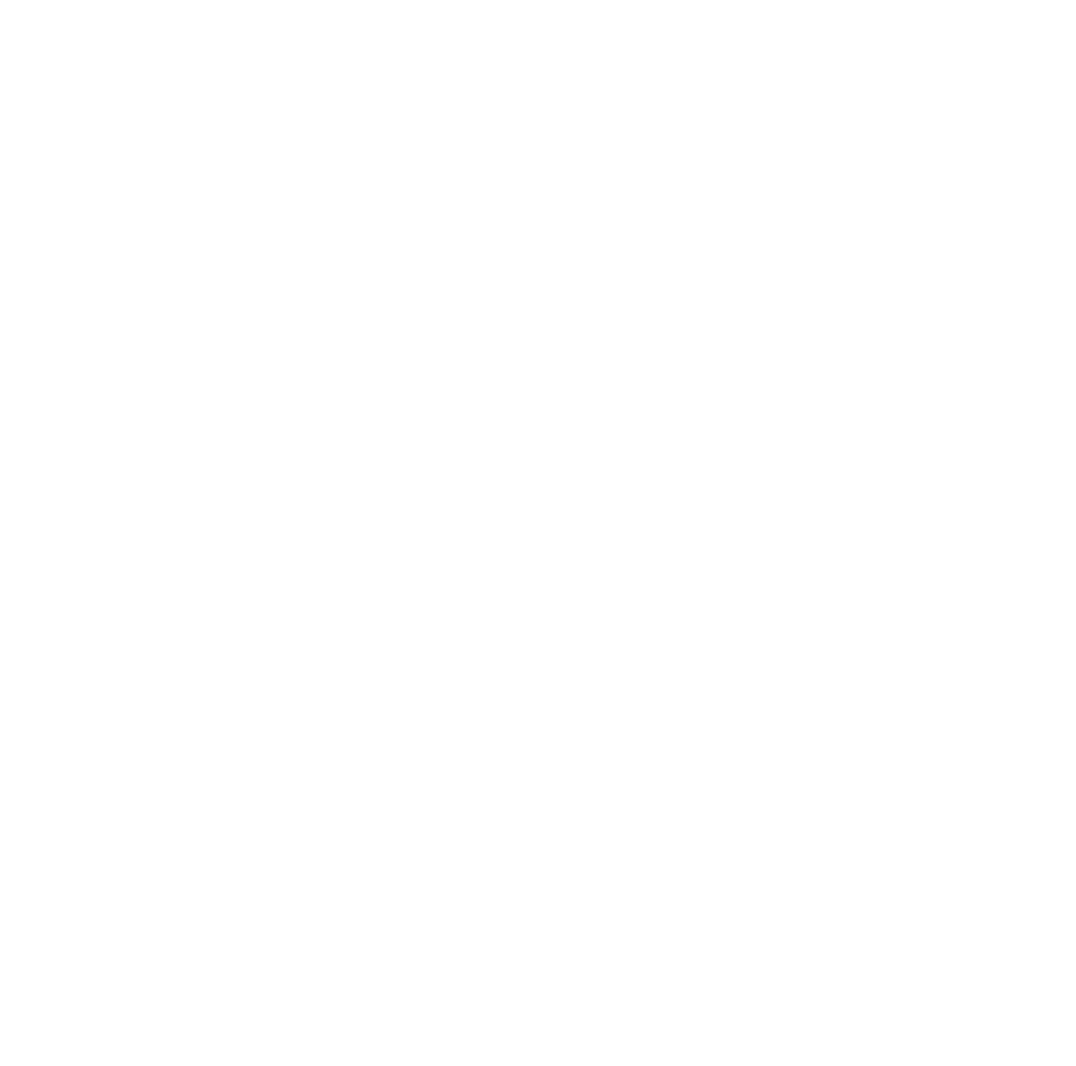
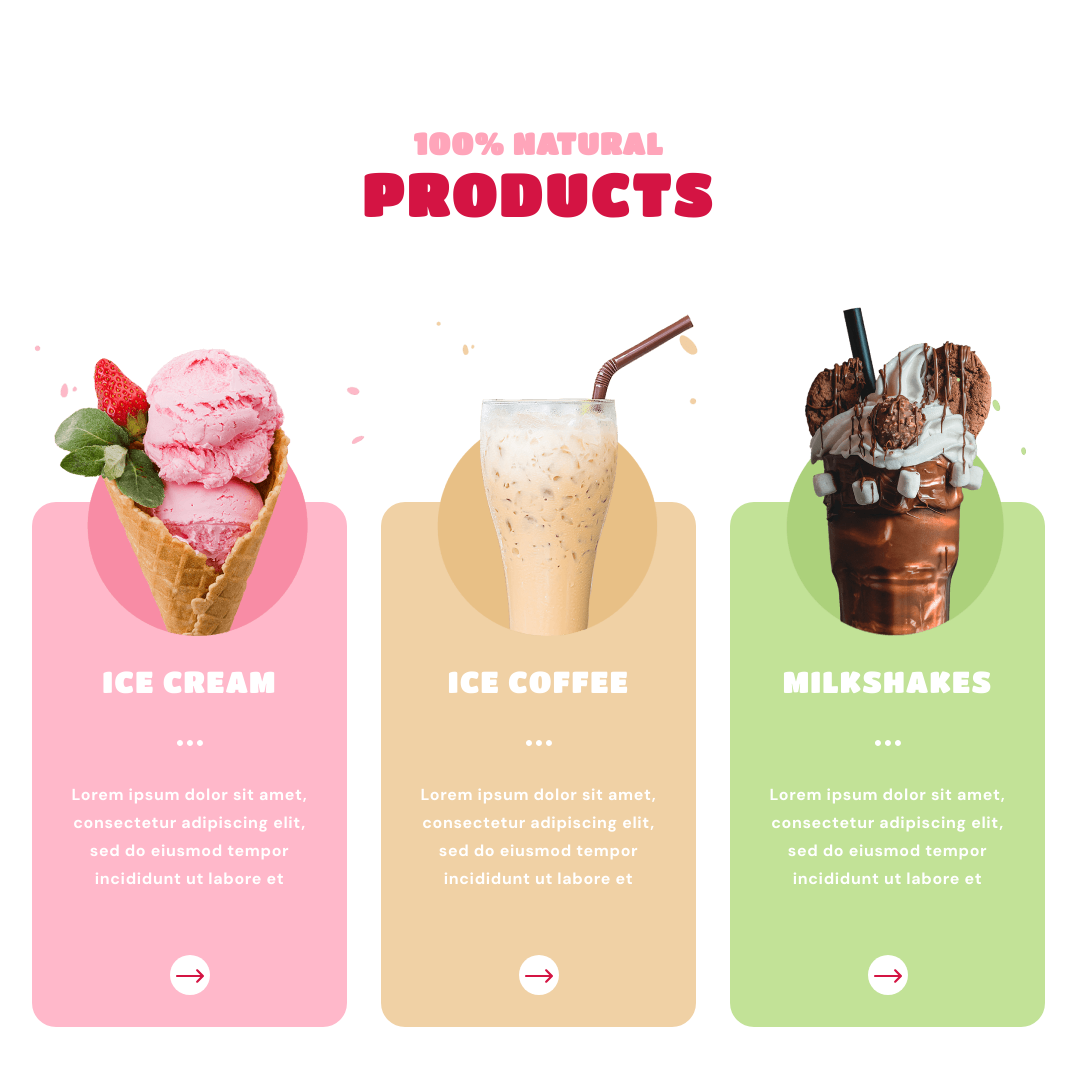
Before and after one commit to OleksandrPenskyi/ice-cream-team, a website built with Parcel: page src/index.html in a window 1280 px wide. Shown: the whole page, without its empty margins (102-1178 px from the left). Before the commit the page ends 800 px from the top, so only its background shows below. Built offline with nearby package versions, Linux system fonts and the light colour scheme.

Commit message:
added desktop

```diff
--- a/src/index.html
+++ b/src/index.html
@@ -15,6 +15,7 @@
     rel="stylesheet"
   />
   <body>
+    <include src="./partials/products.html"></include>
     <!-- Скрипт идёт последним в разметке. В нём уже подключен главный SASS-файл. -->
     <script src="./index.js"></script>
   </body>
--- /dev/null
+++ b/src/partials/products.html
@@ -0,0 +1,76 @@
+<section class="products">
+    <div class="center"><h1 class="products-title">100% natural <br><span class="underline">products</span></h1>
+    </div>
+    <ul class="products-list">
+        <li class="products-item pink">
+            <img class="image" src="./images/home-pic1.png" alt="мороженое">
+            <h2 class="item-title">ice cream</h2>
+            <svg class="group">
+                <use href="./images/symbol-defs.svg#Group-4"></use>
+            </svg>
+            <p class="item-paragraph">
+                Lorem ipsum dolor sit amet, consectetur adipiscing elit, sed do eiusmod tempor incididunt ut labore et
+            </p>
+            <button class="button">
+                <svg version="1.1" id="Capa_1" xmlns="http://www.w3.org/2000/svg" xmlns:xlink="http://www.w3.org/1999/xlink" x="0px"
+                    y="0px" viewBox="0 0 512 512" style="enable-background:new 0 0 512 512;" xml:space="preserve">
+                    <g>
+                        <g>
+                            <path d="M506.134,241.843c-0.006-0.006-0.011-0.013-0.018-0.019l-104.504-104c-7.829-7.791-20.492-7.762-28.285,0.068
+                			c-7.792,7.829-7.762,20.492,0.067,28.284L443.558,236H20c-11.046,0-20,8.954-20,20c0,11.046,8.954,20,20,20h423.557
+                			l-70.162,69.824c-7.829,7.792-7.859,20.455-0.067,28.284c7.793,7.831,20.457,7.858,28.285,0.068l104.504-104
+                			c0.006-0.006,0.011-0.013,0.018-0.019C513.968,262.339,513.943,249.635,506.134,241.843z" />
+                        </g>
+                    </g>
+                </svg>
+            </button>
+        </li>
+        <li class="products-item brown">
+            <img class="image" src="./images/home-pic2.png" alt="холодное кофе">
+            <h2 class="item-title">ice coffee</h2>
+            <svg class="group">
+                <use href="./images/symbol-defs.svg#Group-4"></use>
+            </svg>
+            <p class="item-paragraph">
+                Lorem ipsum dolor sit amet, consectetur adipiscing elit, sed do eiusmod tempor incididunt ut labore et
+            </p>
+            <button class="button">
+                <svg version="1.1" id="Capa_1" xmlns="http://www.w3.org/2000/svg" xmlns:xlink="http://www.w3.org/1999/xlink" x="0px"
+                    y="0px" viewBox="0 0 512 512" style="enable-background:new 0 0 512 512;" xml:space="preserve">
+                    <g>
+                        <g>
+                            <path d="M506.134,241.843c-0.006-0.006-0.011-0.013-0.018-0.019l-104.504-104c-7.829-7.791-20.492-7.762-28.285,0.068
+                                			c-7.792,7.829-7.762,20.492,0.067,28.284L443.558,236H20c-11.046,0-20,8.954-20,20c0,11.046,8.954,20,20,20h423.557
+                                			l-70.162,69.824c-7.829,7.792-7.859,20.455-0.067,28.284c7.793,7.831,20.457,7.858,28.285,0.068l104.504-104
+                                			c0.006-0.006,0.011-0.013,0.018-0.019C513.968,262.339,513.943,249.635,506.134,241.843z" />
+                        </g>
+                    </g>
+                </svg>
+            </button>
+        </li>
+        <li class="products-item green">
+            <img class="image" src="./images/home-pic3.png" alt="молочный коктейль">
+            <h2 class="item-title">milkshakes</h2>
+            <svg class="group">
+                <use href="./images/symbol-defs.svg#Group-4"></use>
+            </svg>
+            <p class="item-paragraph">
+                Lorem ipsum dolor sit amet, consectetur adipiscing elit, sed do eiusmod tempor incididunt ut labore et
+            </p>
+            <button class="button">
+                <svg version="1.1" id="Capa_1" xmlns="http://www.w3.org/2000/svg" xmlns:xlink="http://www.w3.org/1999/xlink" x="0px"
+                    y="0px" viewBox="0 0 512 512" style="enable-background:new 0 0 512 512;" xml:space="preserve">
+                    <g>
+                        <g>
+                            <path d="M506.134,241.843c-0.006-0.006-0.011-0.013-0.018-0.019l-104.504-104c-7.829-7.791-20.492-7.762-28.285,0.068
+                                			c-7.792,7.829-7.762,20.492,0.067,28.284L443.558,236H20c-11.046,0-20,8.954-20,20c0,11.046,8.954,20,20,20h423.557
+                                			l-70.162,69.824c-7.829,7.792-7.859,20.455-0.067,28.284c7.793,7.831,20.457,7.858,28.285,0.068l104.504-104
+                                			c0.006-0.006,0.011-0.013,0.018-0.019C513.968,262.339,513.943,249.635,506.134,241.843z" />
+                        </g>
+                    </g>
+                </svg>
+            </button>
+        </li>
+    </ul>
+
+</section>
--- /dev/null
+++ b/src/sass/_products.scss
@@ -0,0 +1,135 @@
+ul {
+    padding: 0;
+}
+
+li {
+    list-style: none;
+}
+
+h1,
+h2,
+p {
+    margin: 0;
+}
+
+.center {
+    display: flex;
+    text-align: center;
+}
+
+.products {
+    display: block;
+    margin: 0 auto;
+    max-width: 1280px;
+    padding-top: 127px;
+    padding-bottom: 119px;
+    padding-right: 116px;
+    padding-left: 117px;
+}
+
+.products-title {
+    margin-right: auto;
+    margin-left: auto;
+    margin-bottom: 259px;
+    font-family: $title-font;
+    font-size: 30px;
+    line-height: 1.13;
+    text-align: center;
+    letter-spacing: 0.04em;
+    text-transform: uppercase;
+
+    color: $pink-lite-color;
+
+  & .underline {
+    font-size: 58px;
+    line-height: 1.14;
+    text-align: center;
+    letter-spacing: 0.06em;
+
+    color: $pink-color;
+  }
+}
+
+.products-list {
+    display: flex;
+    flex-direction: row;
+
+
+ & .products-item {
+    width: 30%;
+    max-height: 525px;
+    border-radius: 24px;
+    margin-left: auto;
+    margin-right: auto;
+    padding-bottom: 50px;
+    text-align: center;
+ }
+
+}
+
+  .pink {
+    background-color: $bg-pink-color;
+  }
+
+  .brown {
+    background-color: #F0D1A5;
+  }
+
+  .green {
+      background-color: #C2E297;
+  }
+
+  .item-title {
+    margin-bottom: 32px;
+    padding-top: 163px;
+    font-family: $title-font;
+    font-weight: 400;
+    font-size: 30px;
+    line-height: 1.13;
+    text-align: center;
+    letter-spacing: 0.04em;
+    text-transform: uppercase;
+
+    color: $white-font-color;
+  }
+
+  .group {
+      height: 6px;
+  }
+
+.item-paragraph {
+    margin-top: 32px;
+    margin-bottom: 0;
+    padding-right: 30px;
+    padding-left: 30px;
+    font-family: $text-font;
+    font-weight: 700;
+    font-size: 16px;
+    line-height: 1.75;
+    text-align: center;
+    letter-spacing: 0.04em;
+
+    color: $white-font-color;
+}
+
+.image {
+    display: block;
+    height: auto;
+    max-width: 100%;
+    position: absolute;
+    transform: translateY(-60%);
+}
+
+.button {
+    width: 40px;
+    height: 40px;
+    margin-top: 62px;
+    padding-top: 5px;
+    background-color: $white-font-color;
+    border-radius: 50%;
+    border: transparent;
+}
+
+#Capa_1 {
+    fill: $hover-color;
+}
--- a/src/sass/main.scss
+++ b/src/sass/main.scss
@@ -1,3 +1,4 @@
 @import './base';
 @import './variables';
 @import './placeholders';
+@import './products';
```
Also changed, not shown: src/partials/footer.html (deleted).
